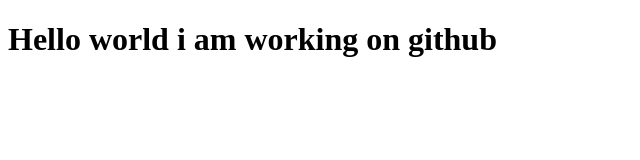
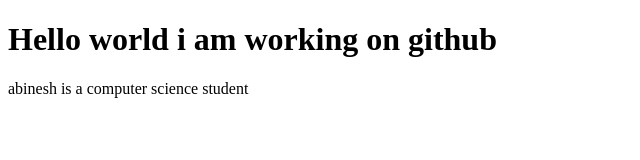
Before and after one commit to Davidantony-01/learngit1, a plain HTML site: page index.html in a window 1280 px wide. Shown: the whole page, without its empty margins (0-640 px from the left). Drawn offline with Linux system fonts and the light colour scheme.

Commit message:
index file updated

```diff
--- a/index.html
+++ b/index.html
@@ -5,5 +5,6 @@
 </head>
 <body>
     <h1>Hello world i am working on github </h1>
+    <p>abinesh is a computer science student</p>
 </body>
 </html>
```
